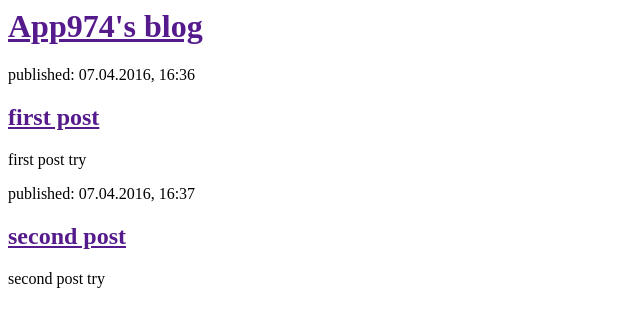
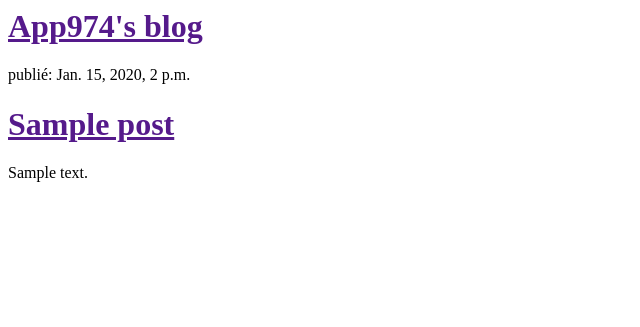
Before and after one commit to App974/first-blog-try, a Django app: template mon_blog/templates/mon_blog/post_list.html in a window 1280 px wide. Shown: the top 327 px of the page, without its empty margins (0-640 px from the left). Run offline with Django 3.2, Linux system fonts and the light colour scheme; the template is opened without the code that fills it: values that come from a table or form of the project are taken from there, others are empty; tables that the repository leaves empty hold one stand-in row (values such as "Sample post").

Commit message:
Modified templates to display posts from database.

```diff
--- a/mon_blog/templates/mon_blog/post_list.html
+++ b/mon_blog/templates/mon_blog/post_list.html
@@ -8,7 +8,14 @@
 		</div>
 
 		<div>
-			<p>published: 07.04.2016, 16:36</p>
+			{%for post in posts %}
+				<div>
+					<p>publié: {{ post.published_date}}</p>
+					<h1><a href ="">{{ post.title}}</a></h1>
+					<p>{{ post.text|linebreaks }}</p>
+				</div>
+			{% endfor %}
+			<!--<p>published: 07.04.2016, 16:36</p>
 			<h2><a href="">first post</a></h2>
 			<p> first post try
 		</div>
@@ -16,7 +23,7 @@
 		<div>
 			<p>published: 07.04.2016, 16:37</p>
 			<h2><a href="">second post</a></h2>
-			<p> second post try
+			<p> second post try-->
 		</div>
 	</body>
 </html>
--- a/mon_blog/views.py
+++ b/mon_blog/views.py
@@ -1,4 +1,8 @@
 from django.shortcuts import render
+from django.utils import timezone
+from .models import Post
+
 
 def post_list(request):
-	return render(request, 'mon_blog/post_list.html',{})
+	posts = Post.objects.filter(published_date__lte=timezone.now()).order_by('published_date')
+	return render(request, 'mon_blog/post_list.html',{'posts':posts})
```
